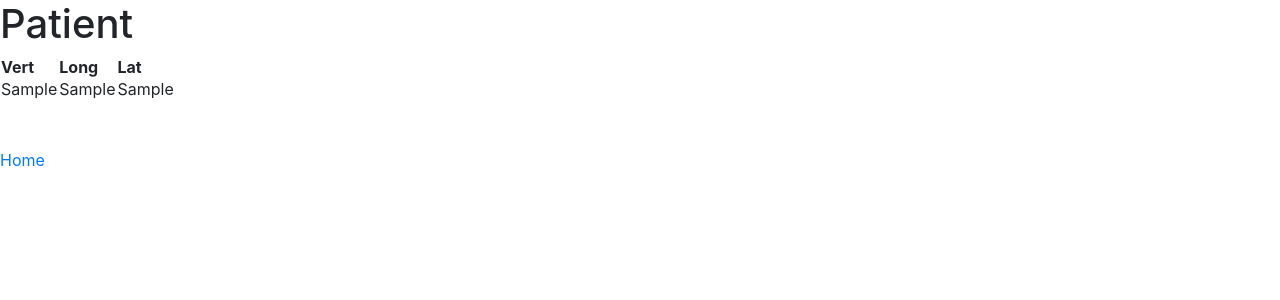
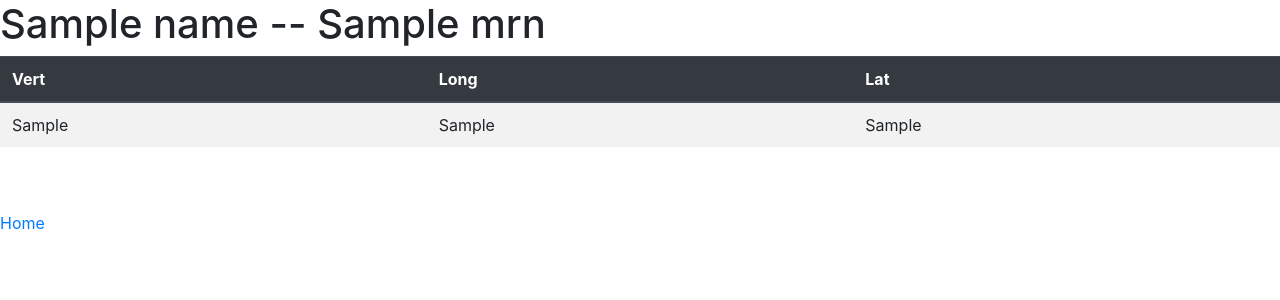
Before and after one commit to rccphysics/rcc2, a Django app: template shifty/templates/shifty/view_patient.html in a window 1280 px wide. Shown: the top 300 px of the page. Run offline with Django 3.2, Linux system fonts and the light colour scheme; the template is opened without the code that fills it: most values are stand-ins (such as "Sample title", 1, 10 or a date in 2020); some libraries are stand-ins or nearby versions.

Commit message:
added patient's name and some bootstrap styling to the view patient page

```diff
--- a/shifty/templates/shifty/view_patient.html
+++ b/shifty/templates/shifty/view_patient.html
@@ -5,13 +5,16 @@
 
 {% bootstrap_messages %}
 
-<h1>Patient</h1>
-<table>
+<h1>{{ name }} -- {{ mrn }}</h1>
+<table class="table table-striped">
+  <thead class="thead-dark">
     <tr>
       <th>Vert</th>
       <th>Long</th>
       <th>Lat</th>
     </tr>
+  </thead>
+  <tbody>
     {% for fp in finalPositions %}
     <tr>
       <td>{{ fp.0 }}</td>
@@ -19,6 +22,7 @@
       <td>{{ fp.2 }}</td>
     </tr>
     {% endfor %}
+  </tbody>
 </table>
 
 <br /><br />
--- a/shifty/views.py
+++ b/shifty/views.py
@@ -62,5 +62,7 @@ def view_patient(request, mrn):
             cursor.execute(final_pos_sql)
             pos = cursor.fetchone()
             finalPositions.append((pos[0], pos[1], pos[2]))
+        cursor.execute("SELECT Name FROM Patient WHERE Patient_ID=%s",[mrn])
+        name = cursor.fetchone()
 
-    return render(request, 'shifty/view_patient.html', {'finalPositions':finalPositions})
+    return render(request, 'shifty/view_patient.html', {'name':name[0], 'mrn':mrn, 'finalPositions':finalPositions})
```
Lines whose indentation alone changed are shown as unchanged.
